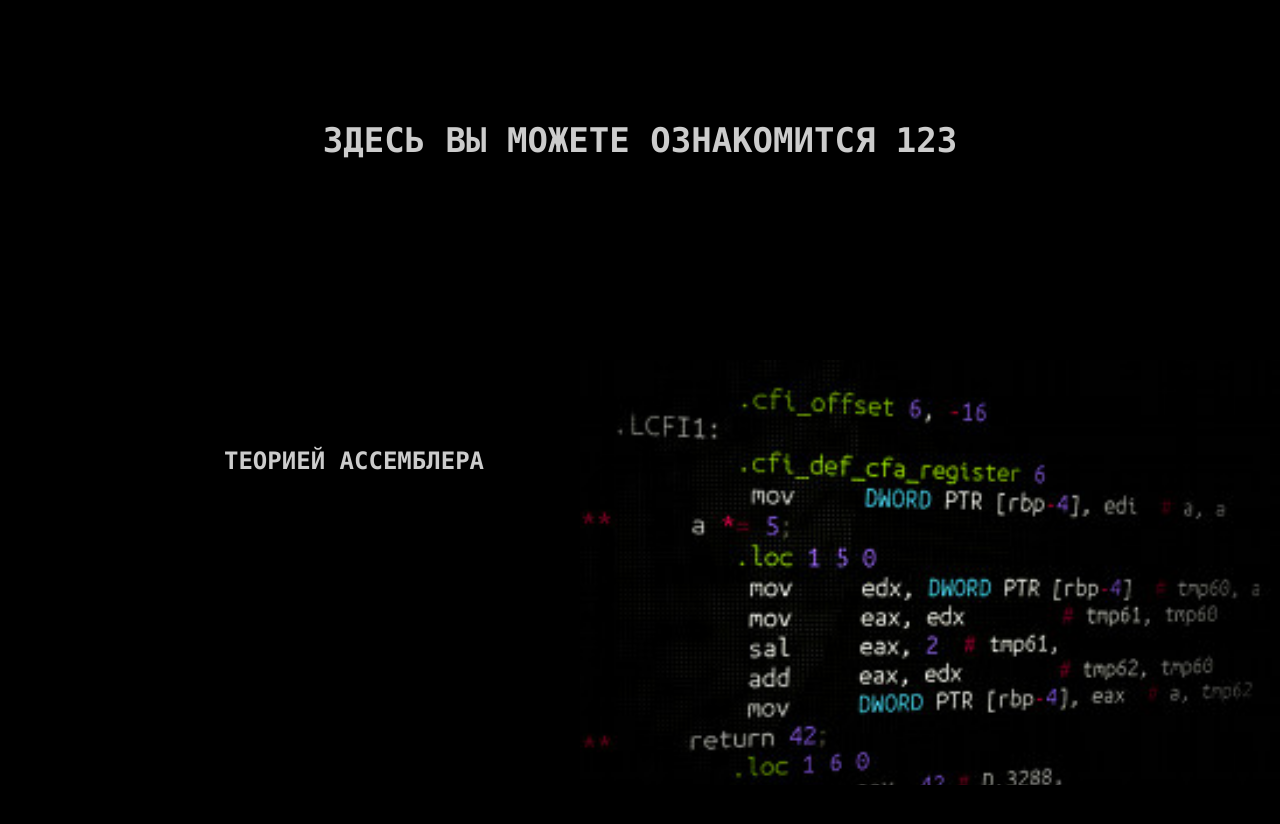
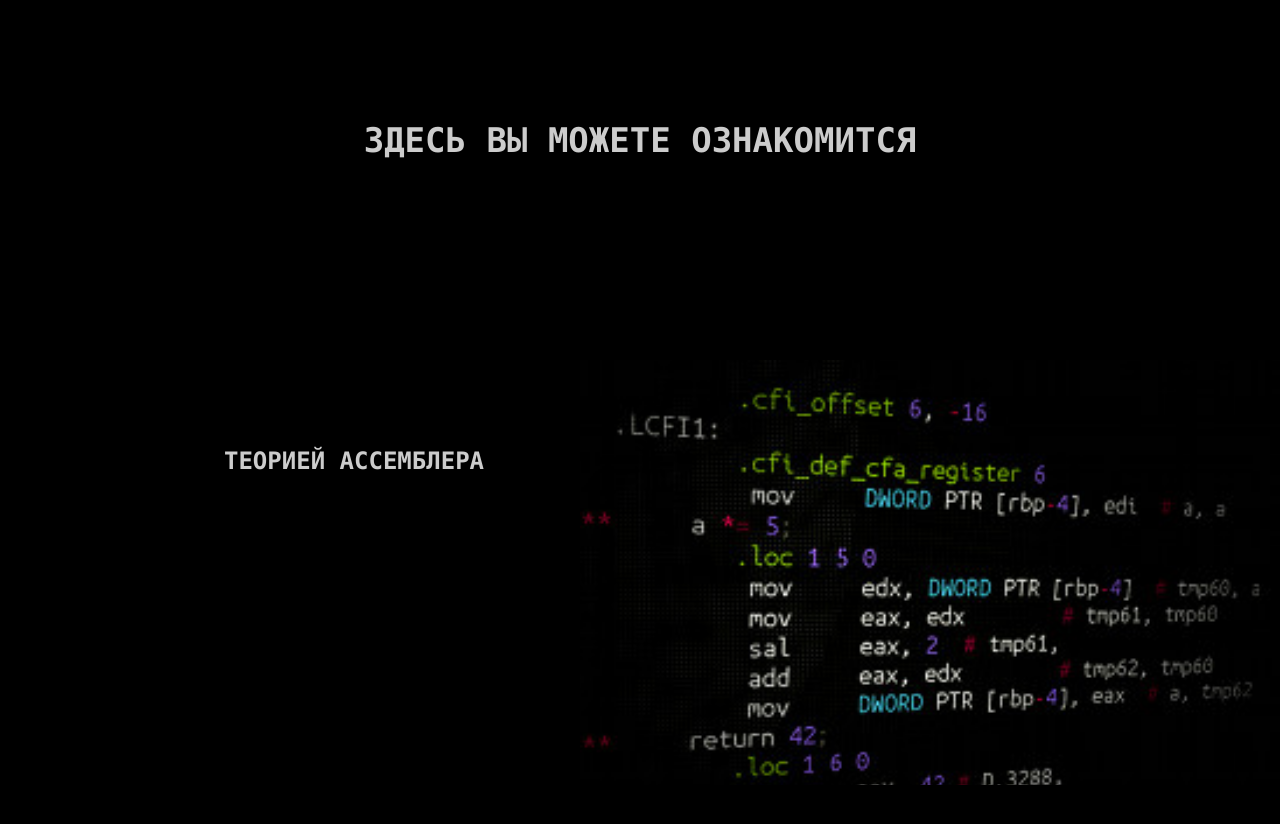
Before and after one commit to Ansyr/AsmQuiz-site, a website with bundled scripts: page index.html in a window 1280 px wide. Shown: the part 880-1704 px from the top of the page. Built offline with nearby package versions, Linux system fonts and the light colour scheme.

Commit message:
fixed description

```diff
--- a/index.html
+++ b/index.html
@@ -43,7 +43,7 @@
             <section class="main__description description">
                 <div class="description__container">
                   <h2 class="description__label">
-                    Здесь вы можете ознакомится 123
+                    Здесь вы можете ознакомится
                   </h2>
                 </div>
                 <div class="description__info">
```
